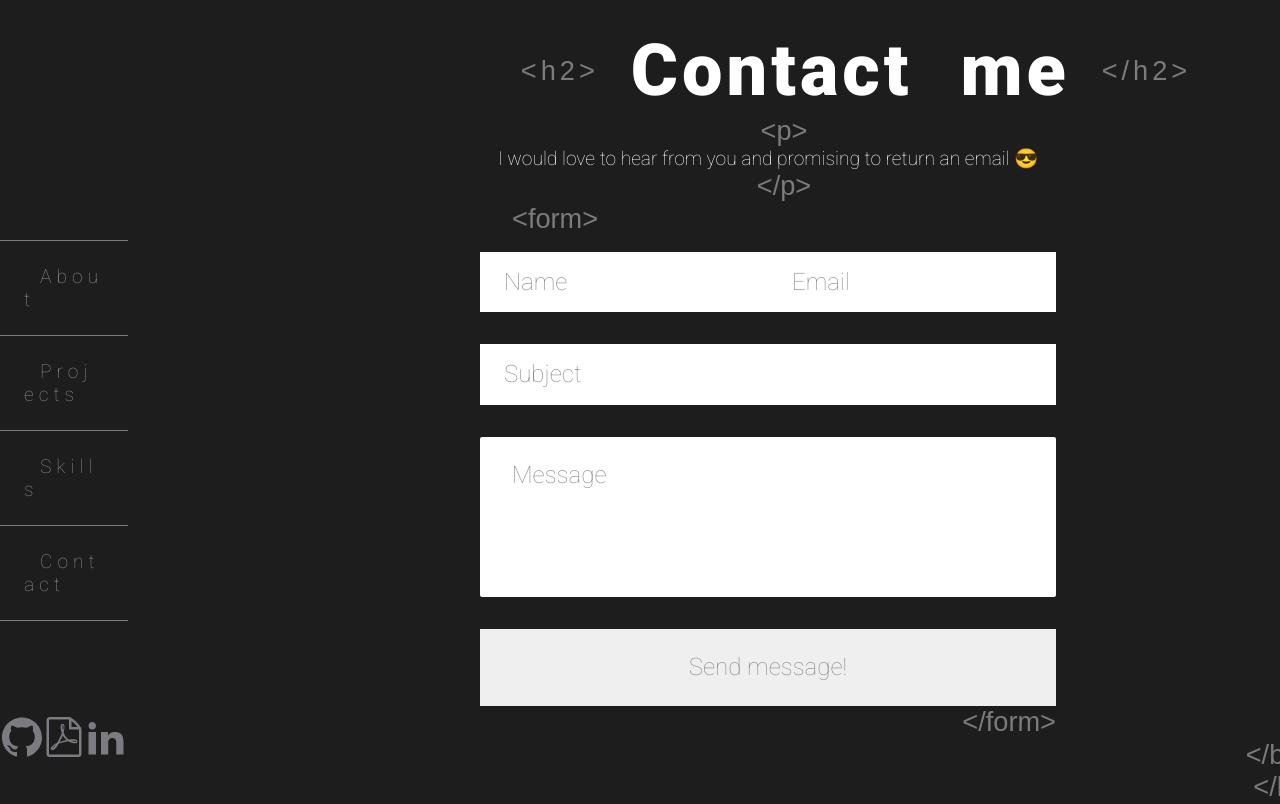
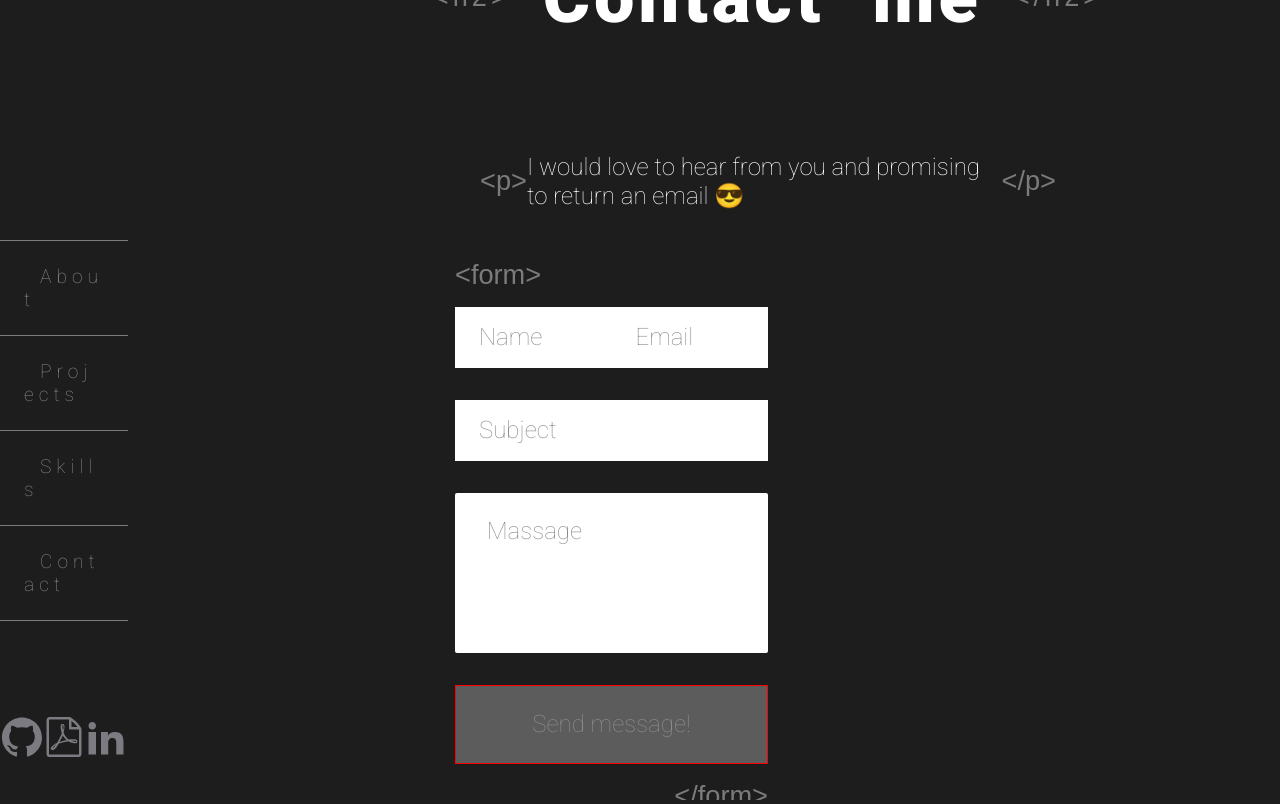
Before and after one commit to Juliasavransky/Portfolio, a Next.js app: page /contact in a window 1280 px wide. Shown: the top 804 px of the page. Built offline with nearby package versions, Linux system fonts and the light colour scheme; a web font is replaced by a local one.

Commit message:
form and mail sending

```diff
--- /dev/null
+++ b/components/contactForm.tsx
@@ -0,0 +1,182 @@
+import React, { FormEvent, useState } from 'react';
+import DecoTag from '@/styles/decoTag';
+import styled from '@emotion/styled';
+import { Theme } from '@emotion/react';
+import theme from '@/styles/theme';
+
+type contactFormProps = {
+  theme: Theme;
+};
+const Form = styled.form`
+  display: flex;
+  width: 50%;
+  flex-direction: column;
+`;
+const FormGroup = styled.div`
+  display: flex;
+  flex-direction: row;
+  justify-content: space-between;
+`;
+
+const Input = styled.input<{ theme: Theme }>`
+  margin: 1rem 0;
+  font-size: ${theme.size.fontSmall};
+  color: ${theme.colors.greyLight1};
+  padding: 1rem 1.5rem;
+  background-color: rgba(#8d8d8d, 0.5);
+  border: none;
+  box-shadow: 0 1rem 2rem transparent;
+  transition: transform 0.3s;
+
+  &:focus {
+    outline: none;
+    box-shadow: 0 0.5rem 2rem rgba(#8d8d8d, 0.5);
+    border-bottom: 3px solid rgba(#ffcc00, 1);
+  }
+
+  &:focus:invalid {
+    border-bottom: 3px solid red;
+  }
+
+  &::placeholder {
+    color: ${theme.colors.greyLight1};
+  }
+`;
+
+const TextArea = styled.textarea<{ theme: Theme }>`
+  resize: none;
+  width: 100%;
+  height: 10rem;
+  margin: 1rem 0;
+  font-size: ${theme.size.fontSmall};
+  color: ${theme.colors.greyLight1};
+  padding: 1.5rem 2rem;
+  border-radius: 2px;
+  background-color: rgba(#8d8d8d, 0.5);
+  border: none;
+  box-shadow: 0 1rem 2rem transparent;
+  transition: transform 0.3s;
+
+  &:focus {
+    outline: none;
+    box-shadow: 0 0.5rem 2rem rgba(#8d8d8d, 0.5);
+    border-bottom: 3px solid rgba(#ffcc00, 1);
+  }
+
+  &:focus:invalid {
+    border-bottom: 3px solid red;
+  }
+
+  &::placeholder {
+    color: ${theme.colors.greyLight1};
+  }
+`;
+
+const ContactBtn = styled.button<{ theme: Theme }>`
+  margin-top: 1rem;
+  padding: 1.5rem;
+  border: none;
+  outline: none;
+  background-color: rgba(#7b7b7d, 0.5);
+  color: ${theme.colors.greyLight1};
+  font-size: ${theme.size.fontSmall};
+  text-align: center;
+  cursor: pointer;
+
+  &:disabled {
+    border: 1px solid red;
+  }
+`;
+
+function contactForm({ theme }: contactFormProps) {
+  const [name, setName] = useState<string>('');
+  const [email, setEmail] = useState<string>('');
+  const [subject, setSubject] = useState<string>('');
+  const [massage, setMassage] = useState<string>('');
+
+  const handleSubmit = async (e: FormEvent) => {
+    e.preventDefault();
+    try {
+      const res = await fetch('/api/contact', {
+        method: 'POST',
+        body: JSON.stringify({
+          name,
+          email,
+          subject,
+          massage,
+        }),
+        headers: { 'Content-Type': 'application/json' },
+      });
+    } catch (error: any) {
+      console.log('Error', error);
+    }
+  };
+
+  //   const onBlur = ({ target }) =>
+  //     setFocused((prev) => ({ ...prev, [target.name]: true }));
+
+  return (
+    <div>
+      <Form onSubmit={handleSubmit}>
+        <span style={{ marginRight: 'auto' }}>
+          <DecoTag text={'<form>'} />
+        </span>
+
+        <FormGroup>
+          <Input
+            // onBlur={onBlur}
+            type='text'
+            theme={theme}
+            placeholder='Name'
+            required
+            name='name'
+            value={name}
+            onChange={(e) => setName(e.target.value)}
+            style={{ width: '50%' }}
+          ></Input>
+          <Input
+            // onBlur={onBlur}
+            required
+            onChange={(e) => setEmail(e.target.value)}
+            style={{ width: '50%' }}
+            type='email'
+            theme={theme}
+            name='email'
+            value={email}
+            placeholder='Email'
+          ></Input>
+        </FormGroup>
+        <Input
+          //   onBlur={onBlur}
+          required
+          type='text'
+          onChange={(e) => setSubject(e.target.value)}
+          theme={theme}
+          placeholder='Subject'
+          value={subject}
+          name='subject'
+        ></Input>
+        <TextArea
+          //   onBlur={onBlur}
+          required
+          onChange={(e) => setMassage(e.target.value)}
+          theme={theme}
+          placeholder='Massage'
+          value={massage}
+          name='massage'
+        ></TextArea>
+        <ContactBtn
+          theme={theme}
+          disabled={!name || !email || !subject || !massage}
+        >
+          Send message!
+        </ContactBtn>
+        <span style={{ marginLeft: 'auto', marginTop: '1rem' }}>
+          <DecoTag text={'</form>'} />
+        </span>
+      </Form>
+    </div>
+  );
+}
+
+export default contactForm;
--- a/components/textCloud.tsx
+++ b/components/textCloud.tsx
@@ -34,6 +34,9 @@ const TextCloud = () => {
         'API',
         'Next.js',
         'MUI',
+        'WordPress',
+        'UX',
+        'UI',
       ];
 
       const options = {
--- a/package.json
+++ b/package.json
@@ -14,6 +14,7 @@
     "@emotion/react": "^11.10.6",
     "@emotion/styled": "^11.10.6",
     "@next/font": "^13.1.6",
+    "@sendgrid/mail": "^7.7.0",
     "@svgr/webpack": "^6.5.1",
     "@types/node": "18.14.0",
     "@types/react": "18.0.28",
--- /dev/null
+++ b/pages/api/contact.ts
@@ -0,0 +1,33 @@
+const sgMail = require('@sendgrid/mail');
+sgMail.setApiKey(process.env.SENDGRID_API_KEY);
+
+import type { NextApiRequest, NextApiResponse } from 'next';
+
+type ResponseData = {
+  message: string;
+};
+
+export default function handler(
+  req: NextApiRequest,
+  res: NextApiResponse<ResponseData>
+) {
+  const msg = {
+    to: 'savranskyj@gmail.com',
+    from: 'savranskyj@gmail.com',
+    subject: `${req.body.subject}`,
+    text: `${req.body.message}`,
+    html: `
+    <h2> Hi this is ${req.body.name}<br>
+    My Mail is: ${req.body.email}<br>
+    I writing you about: ${req.body.subject}<br>
+    My massage to you is: <h2>${req.body.massage}</h2>`,
+  };
+  sgMail
+    .send(msg)
+    .then(() => {
+      console.log('email send', res);
+    })
+    .catch((err: any) => {
+      console.log('Error', err);
+    });
+}
--- a/pages/contact.tsx
+++ b/pages/contact.tsx
@@ -1,106 +1,34 @@
+import React from 'react';
 import DecoTag from '@/styles/decoTag';
 import {
   Header,
   HeaderContainer,
   MainPageContainer,
+  Paragraph,
+  ParagraphContainer,
   Spacer,
 } from '@/styles/layoutComponents';
 import SplitText from '@/utils/splitText';
-import styled from '@emotion/styled';
-import React from 'react';
-import { Theme } from '@emotion/react';
 import theme from '@/styles/theme';
+import ContactForm from '@/components/contactForm';
 
-type ContactProps = {
-  theme: Theme;
-};
-const Form = styled.div`
-  display: flex;
-  width: 50%;
-  flex-direction: column;
-`;
-const FormGroup = styled.div`
-  display: flex;
-  flex-direction: row;
-  justify-content: space-between;
-`;
-
-const Input = styled.input<{ theme: Theme }>`
-  margin: 1rem 0;
-  font-size: ${theme.size.fontSmall};
-  color: ${theme.colors.greyLight1};
-  padding: 1rem 1.5rem;
-  background-color: rgba(#8d8d8d, 0.5);
-  border: none;
-  box-shadow: 0 1rem 2rem transparent;
-  transition: transform 0.3s;
-
-  &:focus {
-    outline: none;
-    box-shadow: 0 0.5rem 2rem rgba(#8d8d8d, 0.5);
-    border-bottom: 3px solid rgba(#ffcc00, 1);
-  }
-
-  &:focus:invalid {
-    border-bottom: 3px solid red;
-  }
-
-  &::placeholder {
-    color: ${theme.colors.greyLight1};
-  }
-`;
-
-const TextArea = styled.textarea<{ theme: Theme }>`
-  resize: none;
-  width: 100%;
-  height: 10rem;
-  margin: 1rem 0;
-  font-size: ${theme.size.fontSmall};
-  color: ${theme.colors.greyLight1};
-  padding: 1.5rem 2rem;
-  border-radius: 2px;
-  background-color: rgba(#8d8d8d, 0.5);
-  border: none;
-  box-shadow: 0 1rem 2rem transparent;
-  transition: transform 0.3s;
-
-  &:focus {
-    outline: none;
-    box-shadow: 0 0.5rem 2rem rgba(#8d8d8d, 0.5);
-    border-bottom: 3px solid rgba(#ffcc00, 1);
-  }
-
-  &:focus:invalid {
-    border-bottom: 3px solid red;
-  }
-
-  &::placeholder {
-    color: ${theme.colors.greyLight1};
-  }
-`;
-
-const ContactBtn = styled.button<{ theme: Theme }>`
-  margin-top: 1rem;
-  padding: 1.5rem;
-  border: none;
-  outline: none;
-  background-color: rgba(#7b7b7d, 0.5);
-  color: ${theme.colors.greyLight1};
-  font-size: ${theme.size.fontSmall};
-  text-align: center;
-  cursor: pointer;
-`;
-function Contact({ theme }: ContactProps) {
+function Contact() {
   return (
     <MainPageContainer
-      style={{ justifyContent: 'center', alignItems: 'center' }}
+      style={{
+        justifyContent: 'center',
+        alignItems: 'center',
+        alignContent: 'center',
+      }}
     >
-      <HeaderContainer style={{ flexDirection: 'row', alignItems: 'center' }}>
+      <HeaderContainer
+        style={{ flexDirection: 'row', alignItems: 'center', marginLeft: '0' }}
+      >
         <span style={{ marginRight: '2rem' }}>
           <DecoTag text={'<h2>'} />
         </span>
 
-        <Header>
+        <Header style={{ width: '100%' }}>
           <SplitText style={{ fontSize: '4.5rem' }} text='Contact' />
           <Spacer />
           <SplitText style={{ fontSize: '4.5rem' }} text='me' />
@@ -111,44 +39,19 @@ function Contact({ theme }: ContactProps) {
         </span>
       </HeaderContainer>
 
-      <span style={{ marginLeft: '2rem' }}>
-        <DecoTag text={'<p>'} />
-      </span>
-      <p>I would love to hear from you and promising to return an email 😎</p>
-      <span style={{ marginLeft: '2rem' }}>
-        <DecoTag text={'</p>'} />
-      </span>
-
-      <Form>
-        <span style={{ marginLeft: '2rem' }}>
-          <DecoTag text={'<form>'} />
+      <ParagraphContainer style={{ width: '50%' }}>
+        <span style={{ margin: 'auto' }}>
+          <DecoTag text={'<p>'} />
         </span>
-
-        <FormGroup>
-          <Input
-            type='text'
-            theme={theme}
-            placeholder='Name'
-            required
-            style={{ width: '50%' }}
-          ></Input>
-          <Input
-            required
-            style={{ width: '50%' }}
-            type='email'
-            theme={theme}
-            placeholder='Email'
-          ></Input>
-        </FormGroup>
-        <Input required type='text' theme={theme} placeholder='Subject'></Input>
-        <TextArea required theme={theme} placeholder='Message'></TextArea>
-        <ContactBtn theme={theme}>Send message!</ContactBtn>
-        <span style={{ marginLeft: 'auto' }}>
-          <DecoTag text={'</form>'} />
+        <Paragraph theme={theme}>
+          I would love to hear from you and promising to return an email 😎
+        </Paragraph>
+        <span style={{ margin: 'auto' }}>
+          <DecoTag text={'</p>'} />
         </span>
-      </Form>
-
-      <span style={{ marginLeft: 'auto' }}>
+      </ParagraphContainer>
+      <ContactForm theme={theme} />
+      <span style={{ marginLeft: 'auto', marginRight: '4rem' }}>
         <DecoTag text={'</body>'} />
       </span>
       <span style={{ marginLeft: 'auto' }}>
--- a/styles/layoutComponents.tsx
+++ b/styles/layoutComponents.tsx
@@ -1,7 +1,9 @@
+import { Theme } from '@emotion/react';
 import styled from '@emotion/styled';
 
 export const MainPageContainer = styled.div`
   height: 100vh;
+  overflow: hidden;
   display: flex;
   /* flex: 0 0 84.99%; */
   flex-direction: column;
@@ -26,3 +28,17 @@ export const Header = styled.div`
 export const Spacer = styled.span`
   margin-left: 3rem;
 `;
+
+export const ParagraphContainer = styled.div`
+  width: 75%;
+  display: flex;
+  flex-direction: row;
+  justify-content: center;
+  align-items: flex-start;
+  margin-top: 4rem;
+`;
+export const Paragraph = styled.p<{ theme: Theme }>`
+  font-size: 1.5rem;
+  font-weight: 100;
+  margin: 3rem auto;
+`;
```
Also changed, not shown: pages/skills.tsx (+7 -15 lines), 1 other file (tests, documents, lock files or other folders).
